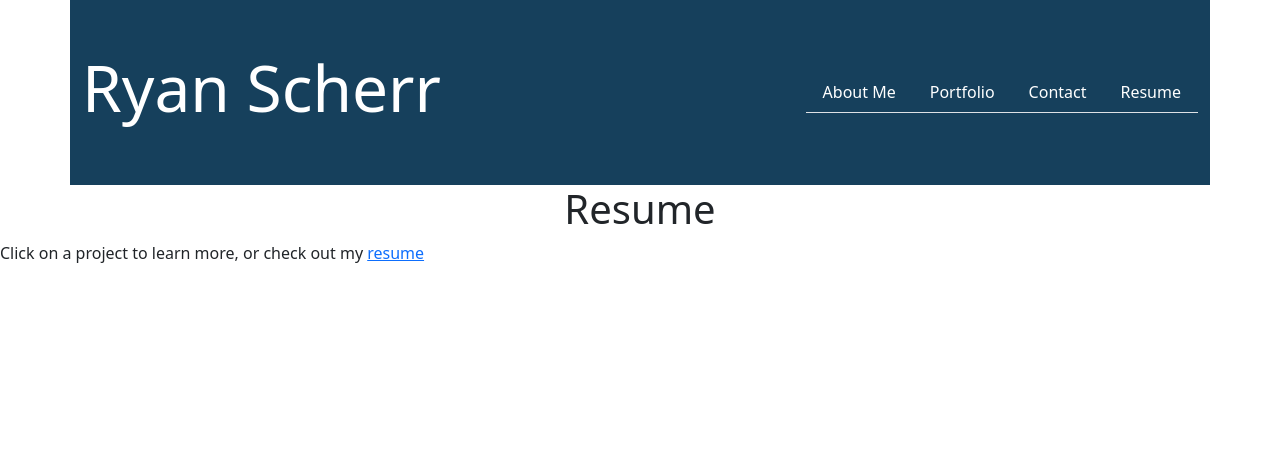
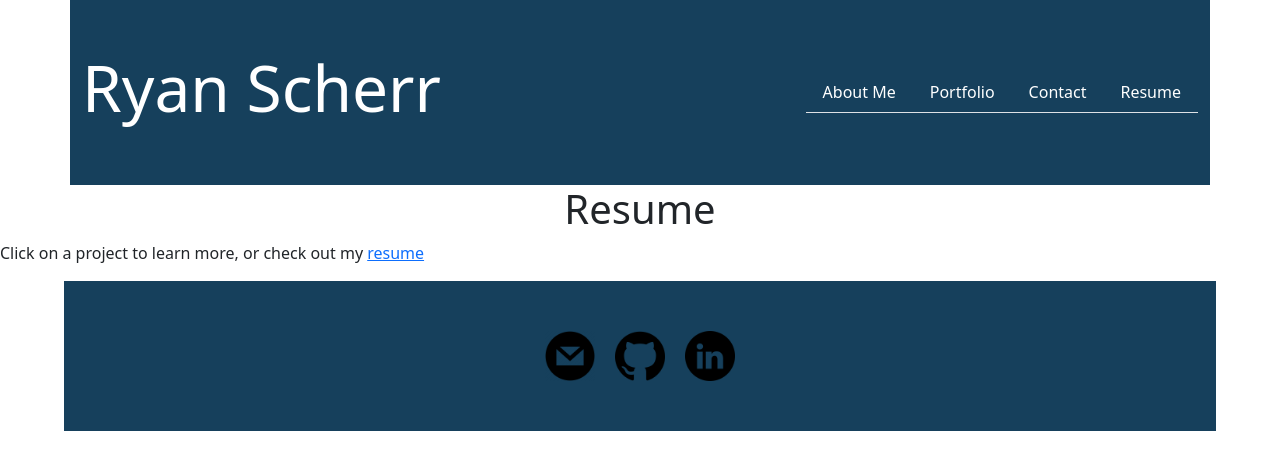
Before and after one commit to ryanascherr/react-portfolio, a React (Create React App) app: page / in a window 1280 px wide. Shown: the top 470 px of the page. Built offline with nearby package versions, Linux system fonts and the light colour scheme; the HTML template or start-up script is replaced by a standard one.

Commit message:
Added footer and added icon and links to footer.

```diff
--- /dev/null
+++ b/src/components/Footer.js
@@ -0,0 +1,22 @@
+import React from 'react';
+import emailIcon from '../img/email.png';
+import githubIcon from '../img/github.png';
+import linkedinIcon from '../img/linkedIn.png';
+
+function Footer() {
+    return (
+        <div className="footer">
+            <div className="icon-container">
+                <a href="mailto: ryanascherr@gmail.com" target="_blank"><img src={emailIcon}></img></a>
+            </div>
+            <div className="icon-container">
+                <a href="https://github.com/ryanascherr" target="_blank"><img src={githubIcon}></img></a>
+            </div>
+            <div className="icon-container">
+                <a href="https://www.linkedin.com/in/ryanascherr/" target="_blank"><img src={linkedinIcon}></img></a>
+            </div>
+        </div>
+    )
+}
+
+export default Footer;
--- a/src/components/PortfolioContainer.js
+++ b/src/components/PortfolioContainer.js
@@ -4,6 +4,7 @@ import About from './pages/About';
 import Portfolio from './pages/Portfolio';
 import Contact from './pages/Contact';
 import Resume from './pages/Resume';
+import Footer from './Footer';
 import "../index.css";
 
 export default function PortfolioContainer() {
@@ -31,6 +32,7 @@ export default function PortfolioContainer() {
       <NavTabs currentPage={currentPage} handlePageChange={handlePageChange} />
       {/* Here we are calling the renderPage method which will return a component  */}
       {renderPage()}
+      <Footer />
     </div>
   );
 }
--- a/src/index.css
+++ b/src/index.css
@@ -139,3 +139,26 @@ h1 {
     background-color: #16405C;
     color: white;
 }
+
+.footer {
+    background-color: #16405C;
+    color: white;
+    display: flex;
+    justify-content: center;
+    padding: 50px 0;
+    width: 90%;
+    margin: 0 auto;
+}
+
+.icon-container {
+    width: 50px;
+    margin: 0 10px;
+}
+
+.icon-container img {
+    max-width: 100%;
+}
+
+.icon-container:hover {
+    transform: scale(1.2);
+}
```
